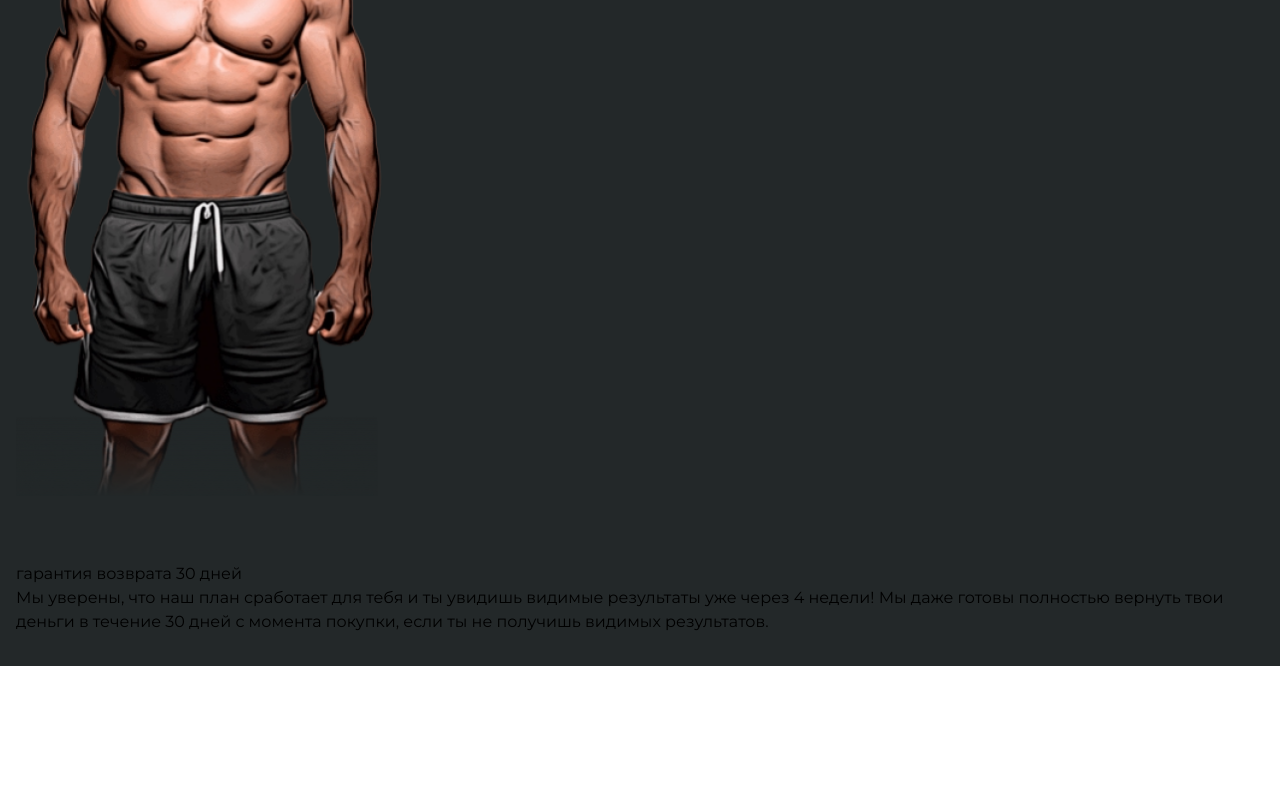
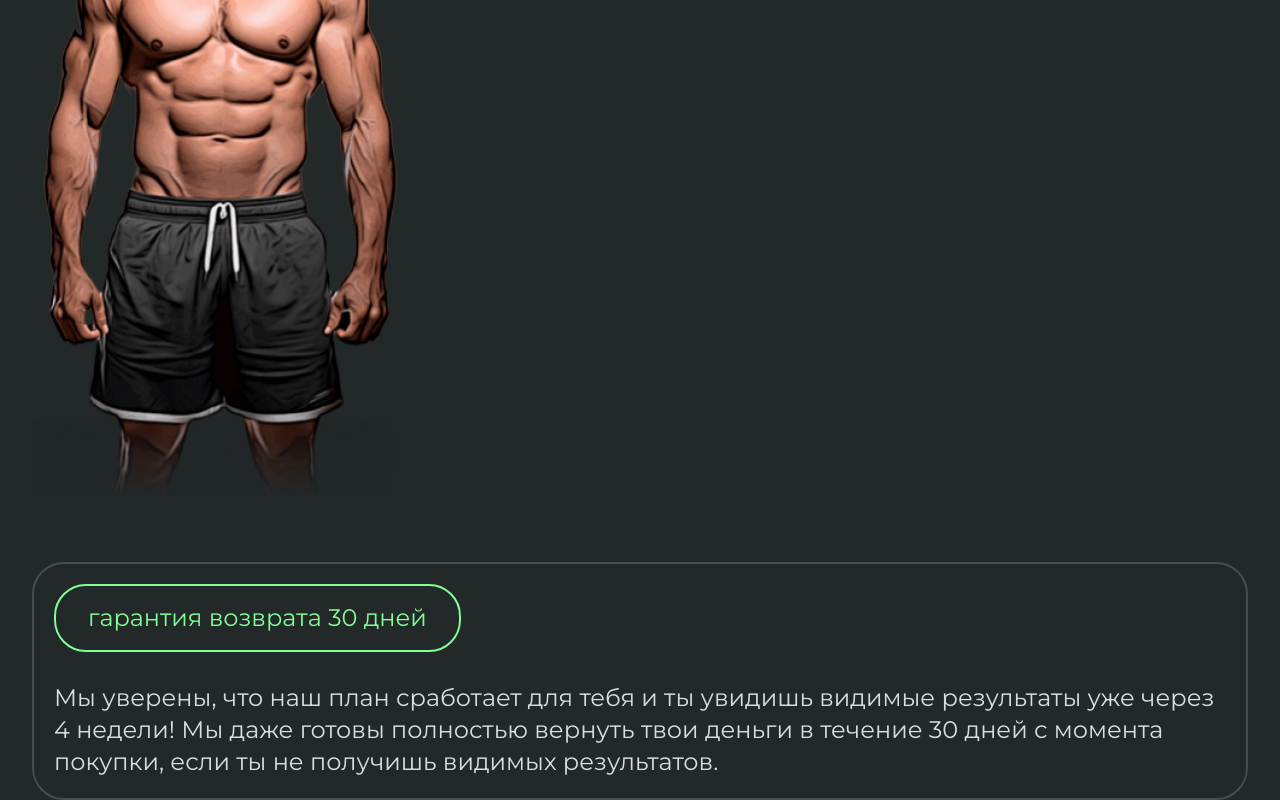
Before and after one commit to ministrov/tariff-app-test-next-tailwindcss, a Next.js app: page / in a window 1280 px wide. Shown: the part 547-1347 px from the top of the page. Before the commit the page ends 1213 px from the top, so only its background shows below. Built offline with nearby package versions, Linux system fonts and the light colour scheme; no server answers.

Commit message:
feat: create a footer block styling

```diff
--- a/app/globals.css
+++ b/app/globals.css
@@ -6,7 +6,7 @@
   --background: #ffffff;
   --foreground: #232829;
   --color-white: #fff;
-  --color-purple: #3f3cbb;
+  --color-stroke: #484d4e;
   --color-midnight: #1d5b43;
   --color-orange: #ffbb00;
   --color-orange-200: #fdb056;
--- a/app/page.tsx
+++ b/app/page.tsx
@@ -64,7 +64,7 @@ export default function Home() {
     <div className='min-h-screen bg-(--foreground)'>
       <Header timeLeft={timeLeft} />
 
-      <main className='container mx-auto px-4 py-8 pt-24'>
+      <main className='max-w-[1216px] mx-auto pt-24'>
         <h1 className='text-4xl font-bold text-white mb-[110px] mt-8'>
           Выбери подходящий для себя <span className='text-(--color-orange-200)'>тариф</span>
         </h1>
@@ -89,9 +89,11 @@ export default function Home() {
           </div>
         </div>
 
-        <div>
-          <span>гарантия возврата 30 дней</span>
-          <p>
+        <div className='flex flex-col gap-[30px] border-2 border-(--color-stroke) rounded-4xl p-5'>
+          <p className='text-2xl text-[#81FE95] border-2 border-[#81FE95] rounded-4xl pl-8 pr-8 pt-4 pb-4 max-w-fit'>
+            гарантия возврата 30 дней
+          </p>
+          <p className='text-2xl text-[#DCDCDC]'>
             Мы уверены, что наш план сработает для тебя и ты увидишь видимые результаты уже через 4 недели! Мы даже
             готовы полностью вернуть твои деньги в течение 30 дней с момента покупки, если ты не получишь видимых
             результатов.
```
